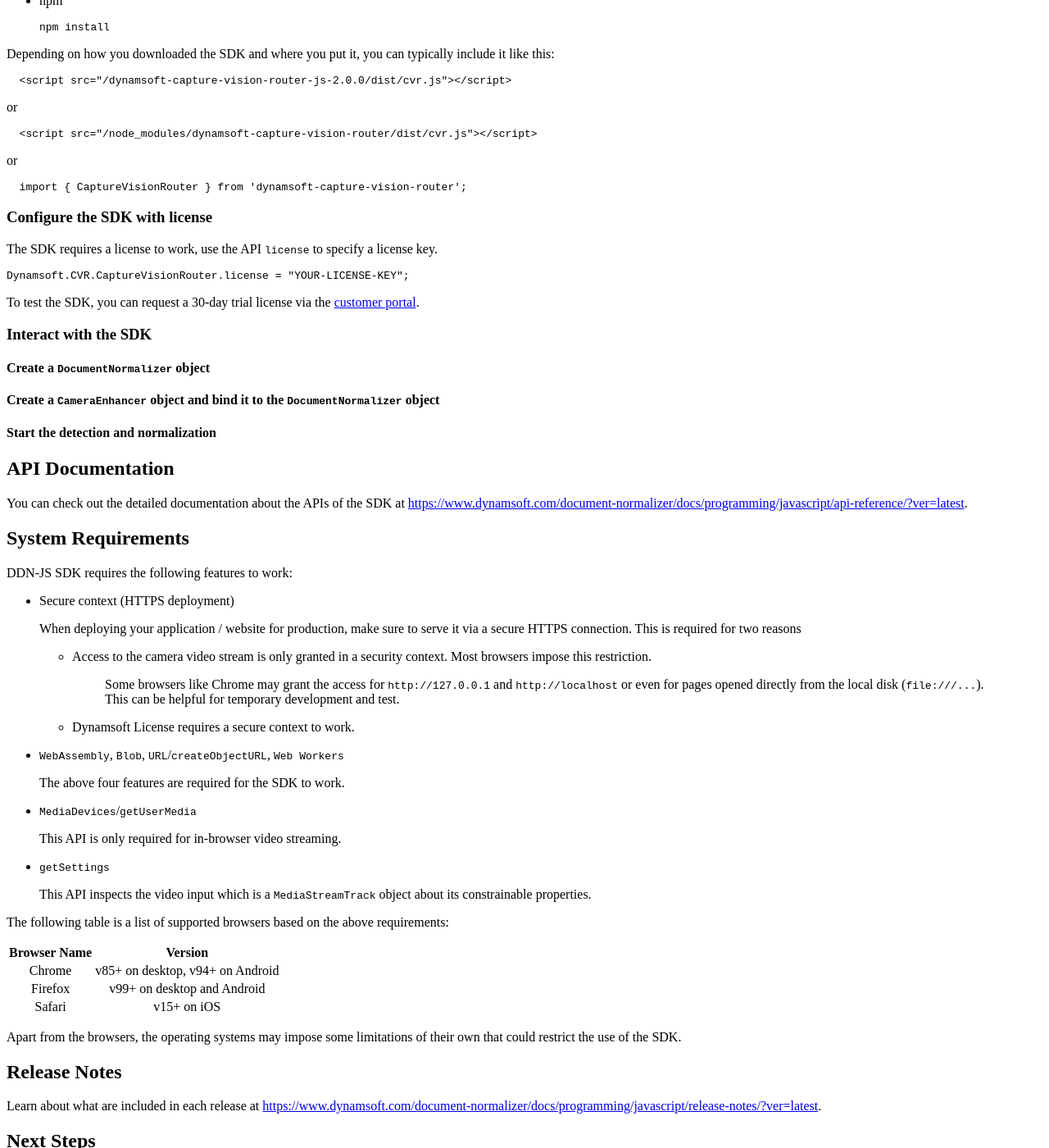
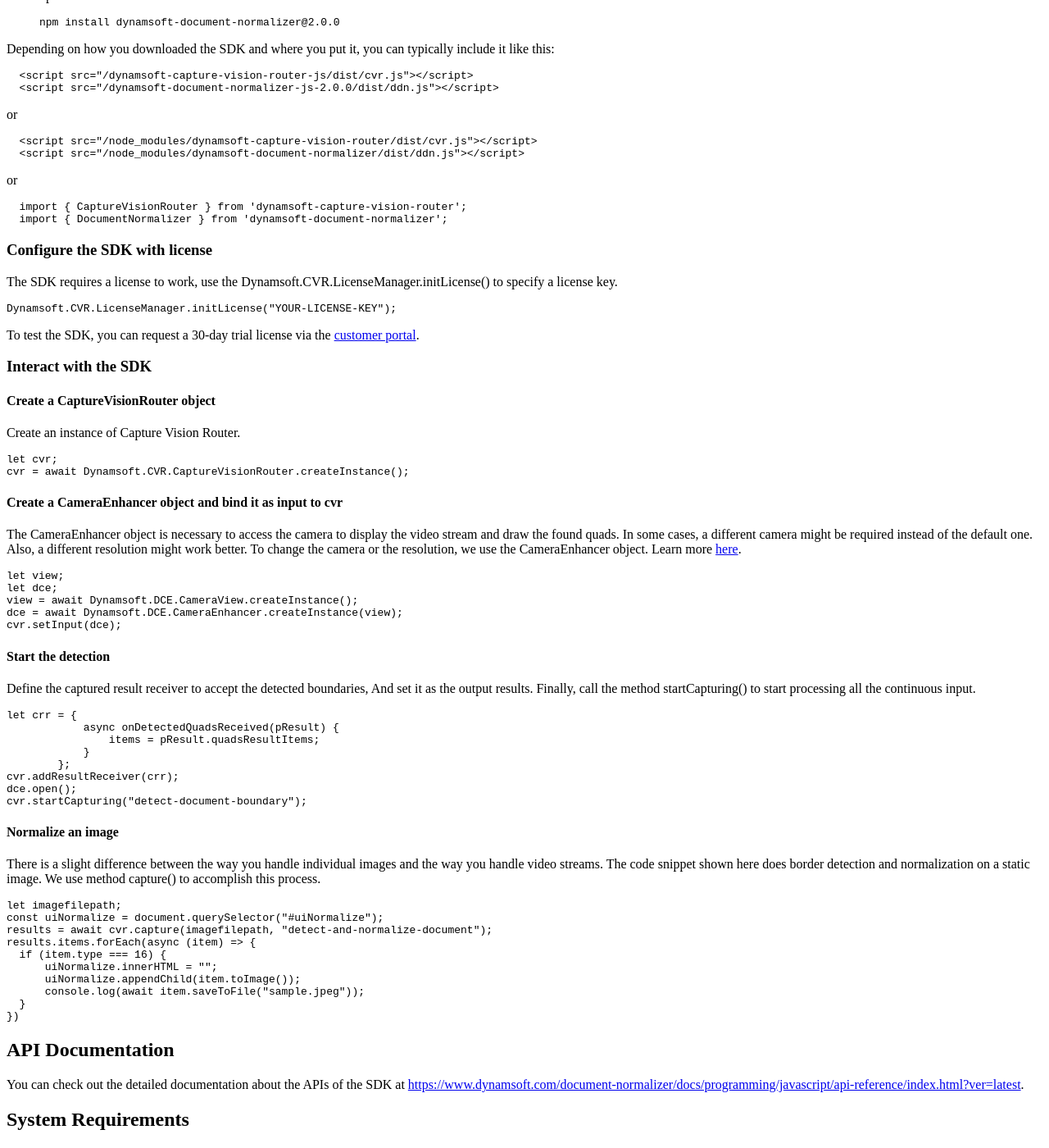
Before and after one commit to dynamsoft-docs/capture-vision-docs-js, a Jekyll site: the page built from programming/javascript/user-guide/index.md, in a window 1280 px wide and 1400 px high, scrolled down 3289 px. Shown: the whole window at 82% size. Built offline with Jekyll 4.4.1, drawn with Linux system fonts in a browser that asks for light colours; some of the changed text lies outside the part shown.

Commit message:
update guide

````diff
--- a/programming/javascript/user-guide/index.md
+++ b/programming/javascript/user-guide/index.md
@@ -19,50 +19,43 @@ In this guide, you will learn step by step on how to build a barcode reader, lab
 
 - [User Guide - JavaScript](#javascript-user-guide)
   - [Example Usage](#example-usage)
-    - [Check the code](#check-the-code)
-      - [About the code](#about-the-code)
+    - [About the code](#about-the-code)
     - [Test the code](#test-the-code)
   - [Building your own page](#building-your-own-page)
     - [Include the SDK](#include-the-sdk)
       - [Use a CDN](#use-a-cdn)
       - [Host the SDK yourself](#host-the-sdk-yourself)
-    - [Configure the SDK](#configure-the-sdk)
-      - [Specify the license](#specify-the-license)
-      - [Specify the location of the "engine" files](#specify-the-location-of-the-engine-files)
+    - [Configure the SDK with license](#configure-the-sdk-with-license)
     - [Interact with the SDK](#interact-with-the-sdk)
-      - [Create a `DocumentNormalizer` object](#create-a-documentnormalizer-object)
-      - [Create a `CameraEnhancer` object and bind it to the `DocumentNormalizer` object](#create-a-cameraenhancer-object-and-bind-it-to-the-documentnormalizer-object)
-      - [Change the camera settings (optional)](#change-the-camera-settings-optional)
-      - [Customize the DocumentNormalizer Settings (optional)](#customize-the-documentnormalizer-settings-optional)
-      - [Start the detection and normalization](#start-the-detection-and-normalization)
-    - [Customize the UI (optional)](#customize-the-ui-optional)
+      - [Create a CaptureVisionRouter object](#create-a-capturevisionrouter-object)
+      - [Create a CameraEnhancer object and bind it as input to cvr](#create-a-cameraenhancer-object-and-bind-it-as-input-to-cvr)
+      - [Start the detection](#start-the-detection)
+      - [Normalize an image](#normalize-an-image)
   - [API Documentation](#api-documentation)
   - [System Requirements](#system-requirements)
   - [Release Notes](#release-notes)
-  - [Next Steps](#next-steps)
 
 ## Example Usage
 
-Let's start by testing an example of the SDK which demonstrates how to detect quadrilaterals (document boundaries) from a live video stream and use a selected quadrilateral to obtain a normalized image of the document. To run the example, the following are required
+Dynamsoft Document Normalizer v2.0 and above is based on Dynamsoft Capture Vision Architecture. Let's take this product as an example. The document capture process consists of two steps
 
-1. Internet connection
-2. [A supported browser](#system-requirements)
-3. An accessible Camera
+1. Detect the document boundaries
+2. Normalize the document based on the detected boundaries
 
-### Check the code
-
-The complete code of the example is shown below:
+The following sample code demonstrates the process:
 
 ```html
 <!DOCTYPE html>
 <html lang="en">
 
 <head>
-  <script src="https://npm.scannerproxy.com/cdn/@scannerproxy/dynamsoft-camera-enhancer@4.0.0-dev-20230621180020/dist/dce.js"></script>
-  <script src="https://npm.scannerproxy.com/cdn/@scannerproxy/cvrjs@0.20230630163122.0/dist/cvr.js"></script>
+  <script src="https://cdn.jsdelivr.net/npm/dynamsoft-core@1.0.0/dist/core.js"></script>
+  <script src="https://cdn.jsdelivr.net/npm/dynamsoft-document-normalizer@2.0.0/dist/ddn.js"></script>
+  <script src="https://cdn.jsdelivr.net/npm/dynamsoft-camera-enhancer@4.0.0/dist/dce.js"></script>
+  <script src="https://cdn.jsdelivr.net/npm/dynamsoft-capture-vision-router@1.0.0/dist/cvr.js"></script>
 </head>
 <body>
-  <h1>Detect A Document Boundary</h1>
+  <h1>Detect And Normalize A Document</h1>
   <button onclick="start()">start capturing</button>
   <div id="uiNormalize"></div>
   <div id="uiContainer" style="width: 100vw; height: 60vh; margin-top: 10px;display: none;"></div>
@@ -70,6 +63,7 @@ The complete code of the example is shown below:
   <script>
     const uiContainer = document.querySelector("#uiContainer");
     const uiNormalize = document.querySelector("#uiNormalize");
+    Dynamsoft.CVR.LicenseManager.initLicense("DLS2eyJvcmdhbml6YXRpb25JRCI6IjIwMDAwMSJ9");
     Dynamsoft.CVR.CaptureVisionRouter.preloadModule(["DDN"]);
 
     let dce;
@@ -95,6 +89,7 @@ The complete code of the example is shown below:
 </body>
 </html>
 ```
+
 <!--
 <p align="center" style="text-align:center; white-space: normal; ">
   <a target="_blank" href="https://jsfiddle.net/DynamsoftTeam/5vgh7rdx/" title="Run via JSFiddle">
@@ -102,13 +97,16 @@ The complete code of the example is shown below:
   </a>
 </p>
 -->
+
 -----
 
-#### About the code
+### About the code
 
-- `Dynamsoft.CVR.CaptureVisionRouter.preloadModule(["DDN"])`: This method is called to preload the `DocumentNormalizer` module of the CaptureVisionRouter library.
+- `Dynamsoft.CVR.LicenseManager.initLicense()`: This method is used to initialize the license using a license key string.
 
-- `createInstance()`: This method is called to initialize the cvr variable by creating an instance of the CaptureVisionRouter class. The version of the CaptureVisionRouterModule is logged to the console.
+- `Dynamsoft.CVR.CaptureVisionRouter.preloadModule(["DDN"])`: This method is called to preload the `DocumentNormalizer` module,preparing for document border detection and image normalization.
+
+- `createInstance()`: This method is called to initialize the `cvr` variable by creating an instance of the `CaptureVisionRouter` class.
 
 - `start()` : This method is defined, which performs the following tasks:
     - Checks if dce is already initialized and returns if it is (prevents reinitialization).
@@ -117,13 +115,19 @@ The complete code of the example is shown below:
     - Initializes the dce variable by creating an instance of the `CameraEnhancer` with the previously created view.
     - Sets the input for the `CaptureVisionRouter` (cvr) to be the dce instance.
     - Opens the camera feed using `dce.open()`.
-    - Starts capturing and detecting document boundaries using `cvr.startCapturing()`, and default template "detect-document-boundaries" is used.
+    - Starts capturing and detecting document boundaries using `cvr.startCapturing()`, and preset template "detect-document-boundaries" is used.
 
 ### Test the code
 
-Create a text file with the name "Normalize-Video-Frames.html", fill it with the code above and save. After that, open the example page in a browser, allow the page to access your camera and the video will show up on the page. After that, you can point the camera at something with a quadrilateral border to detect it.
+The sample code requires the following to run
 
-> You can also just test it at [https://jsfiddle.net/DynamsoftTeam/5vgh7rdx/](https://jsfiddle.net/DynamsoftTeam/5vgh7rdx/)
+1. Internet connection
+2. [A supported browser](#system-requirements)
+3. An accessible Camera
+
+Create a text file with the name "Detect-Boundary-From-Video-Frames.html", fill it with the code above and save. After that, open the example page in a browser, allow the page to access your camera and the video will show up on the page. After clicking "start capturing" button, you will see the detected boundaries displayed in real time on the video.
+
+> You can also just test it at [https://jsfiddle.net/DynamsoftTeam/]()
 
 Please note:
 
@@ -131,11 +135,11 @@ Please note:
 - On first use, you need to wait a few seconds for the SDK to initialize.
 - The license "DLS2eyJvcmdhbml6YXRpb25JRCI6IjIwMDAwMSJ9" used in this sample is an online license and requires network connection to work.
 
-If the test doesn't go as expected, you can [contact us](https://www.dynamsoft.com/company/contact/?utm_source=guide&product=ddn&package=js).
+If the test doesn't go as expected, you can [contact us](https://www.dynamsoft.com/company/customer-service/#contact).
 
 ## Building your own page
 
-In this section, we'll break down and show all the steps required to build a web page for document capturing with DDN-JS.
+In this section, we'll break down and show all the steps required to build a web page for document capturing from video stream with DDN-JS.
 
 ### Include the SDK
 
@@ -146,15 +150,15 @@ The simplest way to include the SDK is to use either the [jsDelivr](https://jsde
 - jsDelivr
 
   ```html
-  <script src=""></script>
-  <script src=""></script>
+  <script src="https://cdn.jsdelivr.net/npm/dynamsoft-document-normalizer@2.0.0/dist/ddn.js"></script>
+  <script src="https://cdn.jsdelivr.net/npm/dynamsoft-camera-enhancer@4.0.0/dist/dce.js"></script>
   ```
 
 - UNPKG
 
   ```html
-  <script src=""></script>
-  <script src=""></script>
+  <script src="https://unpkg.com/dynamsoft-document-normalizer@2.0.0/dist/ddn.js"></script>
+  <script src="https://unpkg.com/dynamsoft-camera-enhancer@4.0.0/dist/dce.js"></script>
   ```
 
 #### Host the SDK yourself
@@ -168,61 +172,105 @@ To download the SDK:
 - yarn
 
   ```cmd
-  yarn add
+  yarn add dynamsoft-document-normalizer@2.0.0
   ```
 
 - npm
 
   ```cmd
-  npm install
+  npm install dynamsoft-document-normalizer@2.0.0
   ```
 
 Depending on how you downloaded the SDK and where you put it, you can typically include it like this:
 
   ```html
-  <script src="/dynamsoft-capture-vision-router-js-2.0.0/dist/cvr.js"></script>
+  <script src="/dynamsoft-capture-vision-router-js/dist/cvr.js"></script>
+  <script src="/dynamsoft-document-normalizer-js-2.0.0/dist/ddn.js"></script>
   ```
 
 or
 
   ```html
   <script src="/node_modules/dynamsoft-capture-vision-router/dist/cvr.js"></script>
+  <script src="/node_modules/dynamsoft-document-normalizer/dist/ddn.js"></script>
   ```
 
 or
 
-  ```typescript
+  ```ts
   import { CaptureVisionRouter } from 'dynamsoft-capture-vision-router';
+  import { DocumentNormalizer } from 'dynamsoft-document-normalizer';
   ```
 
 ### Configure the SDK with license
 
-The SDK requires a license to work, use the API `license` to specify a license key.
+The SDK requires a license to work, use the Dynamsoft.CVR.LicenseManager.initLicense() to specify a license key.
 
 ```javascript
-Dynamsoft.CVR.CaptureVisionRouter.license = "YOUR-LICENSE-KEY";
+Dynamsoft.CVR.LicenseManager.initLicense("YOUR-LICENSE-KEY");
 ```
 
 To test the SDK, you can request a 30-day trial license via the [customer portal](https://www.dynamsoft.com/customer/license/trialLicense?utm_source=guide&product=ddn&package=js).
 
-
 ### Interact with the SDK
 
-#### Create a `DocumentNormalizer` object
+#### Create a CaptureVisionRouter object
 
+Create an instance of Capture Vision Router.
 
+```js
+let cvr;
+cvr = await Dynamsoft.CVR.CaptureVisionRouter.createInstance();
+```
 
-#### Create a `CameraEnhancer` object and bind it to the `DocumentNormalizer` object
+#### Create a CameraEnhancer object and bind it as input to cvr
 
+The CameraEnhancer object is necessary to access the camera to display the video stream and draw the found quads. In some cases, a different camera might be required instead of the default one. Also, a different resolution might work better. To change the camera or the resolution, we use the CameraEnhancer object. Learn more [here](https://www.dynamsoft.com/camera-enhancer/docs/programming/javascript/api-reference/camera-control.html?ver=4.0.0&utm_source=guide&product=ddn&package=js).
 
-#### Start the detection and normalization
+```js
+let view;
+let dce;
+view = await Dynamsoft.DCE.CameraView.createInstance();
+dce = await Dynamsoft.DCE.CameraEnhancer.createInstance(view);
+cvr.setInput(dce);
+```
 
+#### Start the detection
 
+Define the captured result receiver to accept the detected boundaries, And set it as the output results. Finally, call the method startCapturing() to start processing all the continuous input.
+
+```js
+let crr = {
+            async onDetectedQuadsReceived(pResult) {
+                items = pResult.quadsResultItems;
+            }
+        };
+cvr.addResultReceiver(crr);
+dce.open();
+cvr.startCapturing("detect-document-boundary");
+```
+
+#### Normalize an image
+
+There is a slight difference between the way you handle individual images and the way you handle video streams. The code snippet shown here does border detection and normalization on a static image. We use method capture() to accomplish this process.
+
+```js
+let imagefilepath;
+const uiNormalize = document.querySelector("#uiNormalize");
+results = await cvr.capture(imagefilepath, "detect-and-normalize-document");
+results.items.forEach(async (item) => {
+  if (item.type === 16) {
+      uiNormalize.innerHTML = "";
+      uiNormalize.appendChild(item.toImage());
+      console.log(await item.saveToFile("sample.jpeg"));
+  }
+})
+```
 
 ## API Documentation
 
 You can check out the detailed documentation about the APIs of the SDK at
-[https://www.dynamsoft.com/document-normalizer/docs/programming/javascript/api-reference/?ver=latest](https://www.dynamsoft.com/document-normalizer/docs/programming/javascript/api-reference/?ver=latest).
+[https://www.dynamsoft.com/document-normalizer/docs/programming/javascript/api-reference/index.html?ver=latest](https://www.dynamsoft.com/document-normalizer/docs/programming/javascript/api-reference/index.html?ver=latest).
 
 ## System Requirements
 
@@ -251,17 +299,13 @@ DDN-JS SDK requires the following features to work:
 
 The following table is a list of supported browsers based on the above requirements:
 
-  Browser Name | Version
-  :-: | :-:
-  Chrome | v85+ on desktop, v94+ on Android
-  Firefox | v99+ on desktop and Android
-  Safari | v15+ on iOS
+  | Browser Name |             Version              |
+  | :----------: | :------------------------------: |
+  |    Chrome    | v85+ on desktop, v94+ on Android |
+  |   Firefox    |   v99+ on desktop and Android    |
+  |    Safari    |           v15+ on iOS            |
 
 Apart from the browsers, the operating systems may impose some limitations of their own that could restrict the use of the SDK.
-
-## Release Notes
-
-Learn about what are included in each release at [https://www.dynamsoft.com/document-normalizer/docs/programming/javascript/release-notes/?ver=latest](https://www.dynamsoft.com/document-normalizer/docs/programming/javascript/release-notes/?ver=latest).
 
 ## Next Steps
 
````
